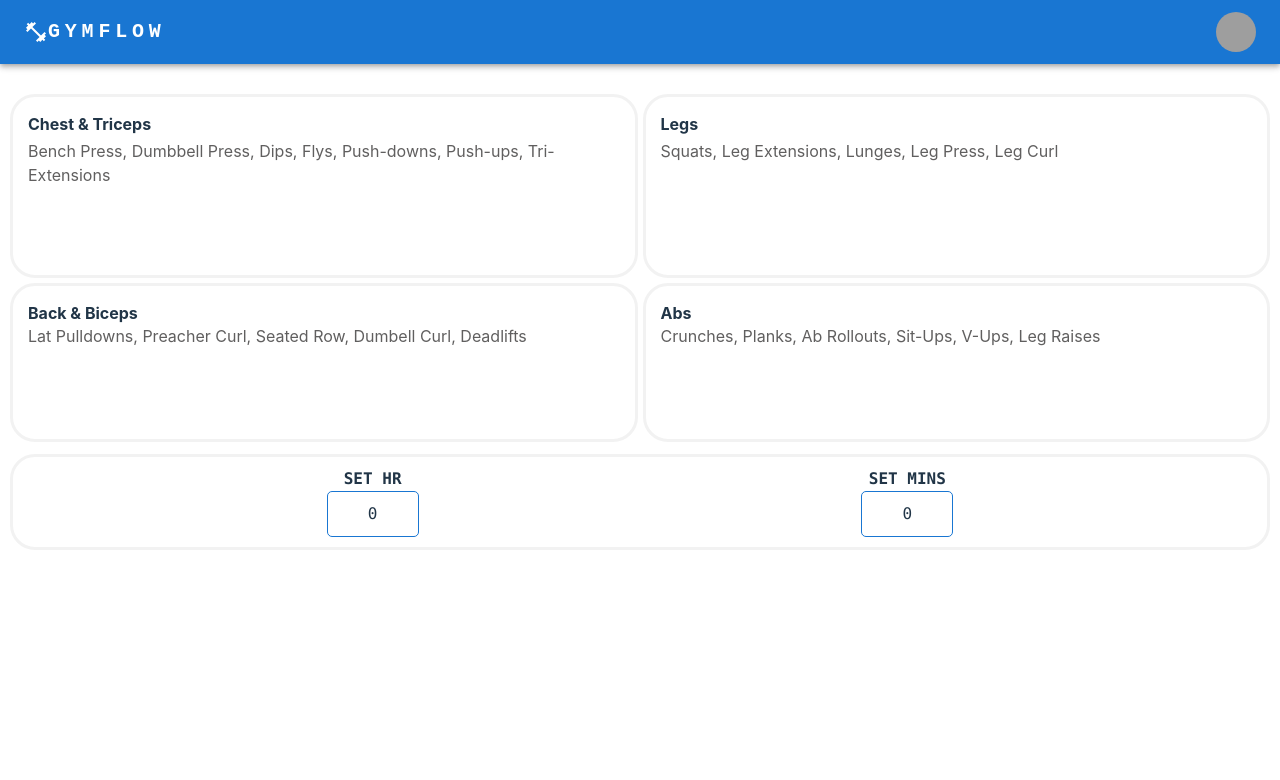
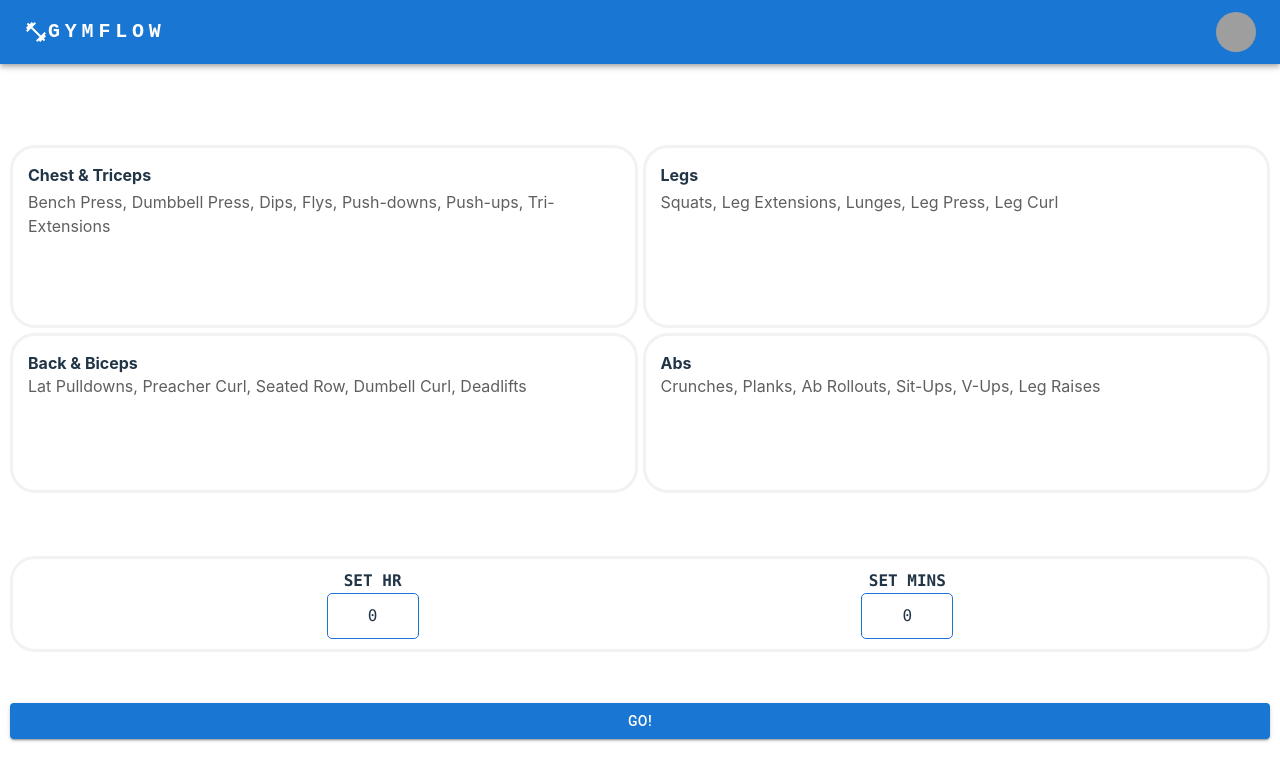
Before and after one commit to tb38r/gym-flow, a React (Vite) app in the folder gym-flow-app/: page / in a window 1280 px wide. Shown: the top 780 px of the page. Built offline with nearby package versions, Linux system fonts and the light colour scheme; grey boxes are pictures that could not be loaded.

Commit message:
pivot on modals, need to isolate

```diff
--- a/gym-flow-app/src/App.jsx
+++ b/gym-flow-app/src/App.jsx
@@ -2,6 +2,7 @@ import '../src/assets/css/App.css';
 import '../src/assets/css/home.css';
 import '../src/assets/css/workouts.css';
 import { Timer } from './pages/home/components/Timer';
+import Button from '@mui/material/Button';
 
 import { WorkoutContainer } from './pages/home/components/WorkoutContainer';
 import {
@@ -29,6 +30,13 @@ function App() {
             <WorkoutContainer title="Abs" id="abs" workouts={FormattedAbs} />
           </div>
           <Timer />
+          <Button
+            onClick={() => {
+              console.log('onClick');
+            }}
+            variant="contained">
+            GO!
+          </Button>
         </div>
       </>
     </div>
--- a/gym-flow-app/src/assets/css/home.css
+++ b/gym-flow-app/src/assets/css/home.css
@@ -3,4 +3,5 @@
     display: flex;
     flex-direction: column;
     padding: 30px 10px 10px 10px;
+    JUSTIFY-CONTENT: SPACE-EVENLY;
 }
--- a/gym-flow-app/src/pages/home/components/WorkoutContainer.jsx
+++ b/gym-flow-app/src/pages/home/components/WorkoutContainer.jsx
@@ -4,6 +4,8 @@ import { Box } from '@mui/material';
 // import Button from '@mui/material/Button';
 import Typography from '@mui/material/Typography';
 import Modal from '@mui/material/Modal';
+import Button from '@mui/material/Button';
+
 
 const style = {
   position: 'relative',
```
Also changed, not shown: gym-flow-app/src/pages/home/components/LetsGoBtn.jsx (added).
